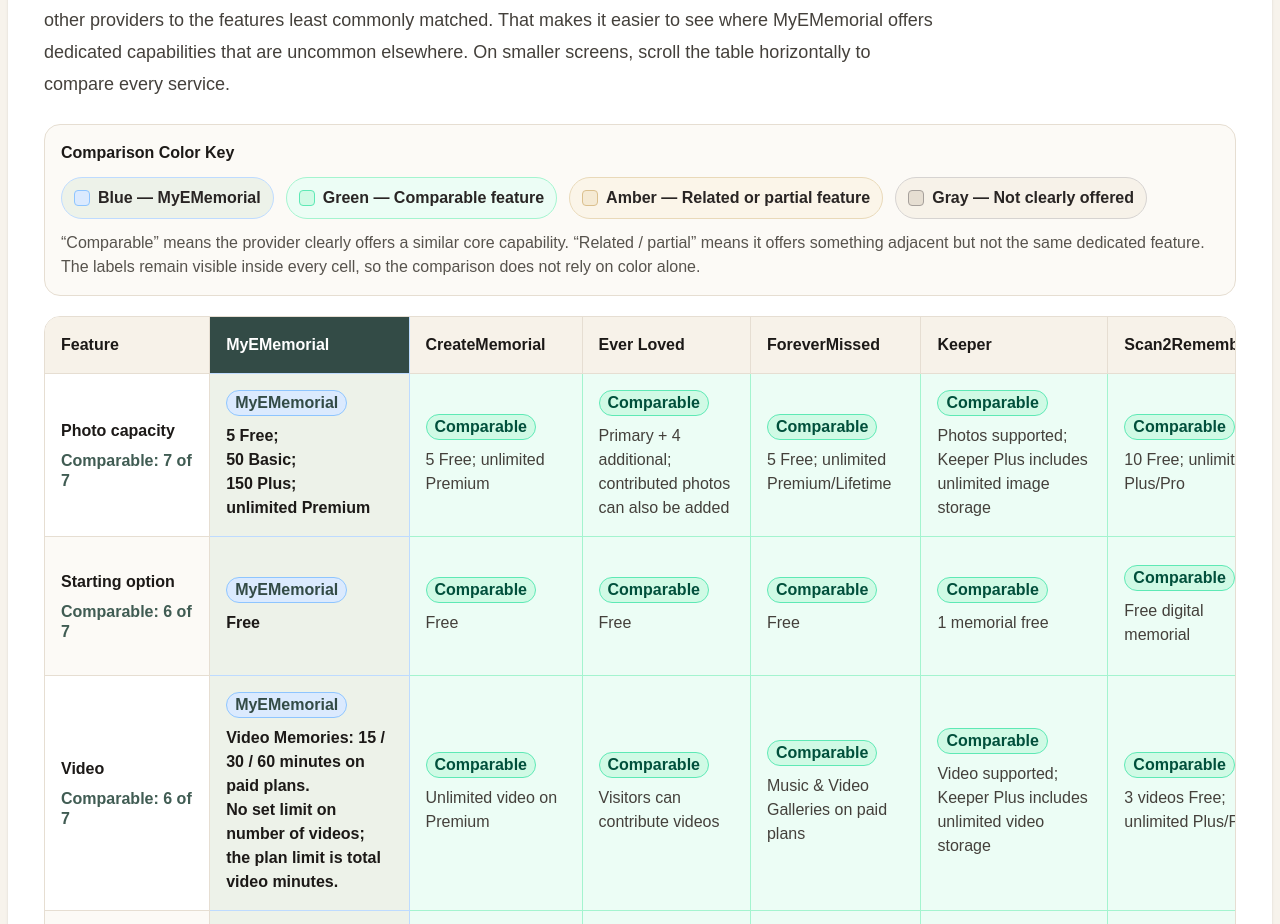
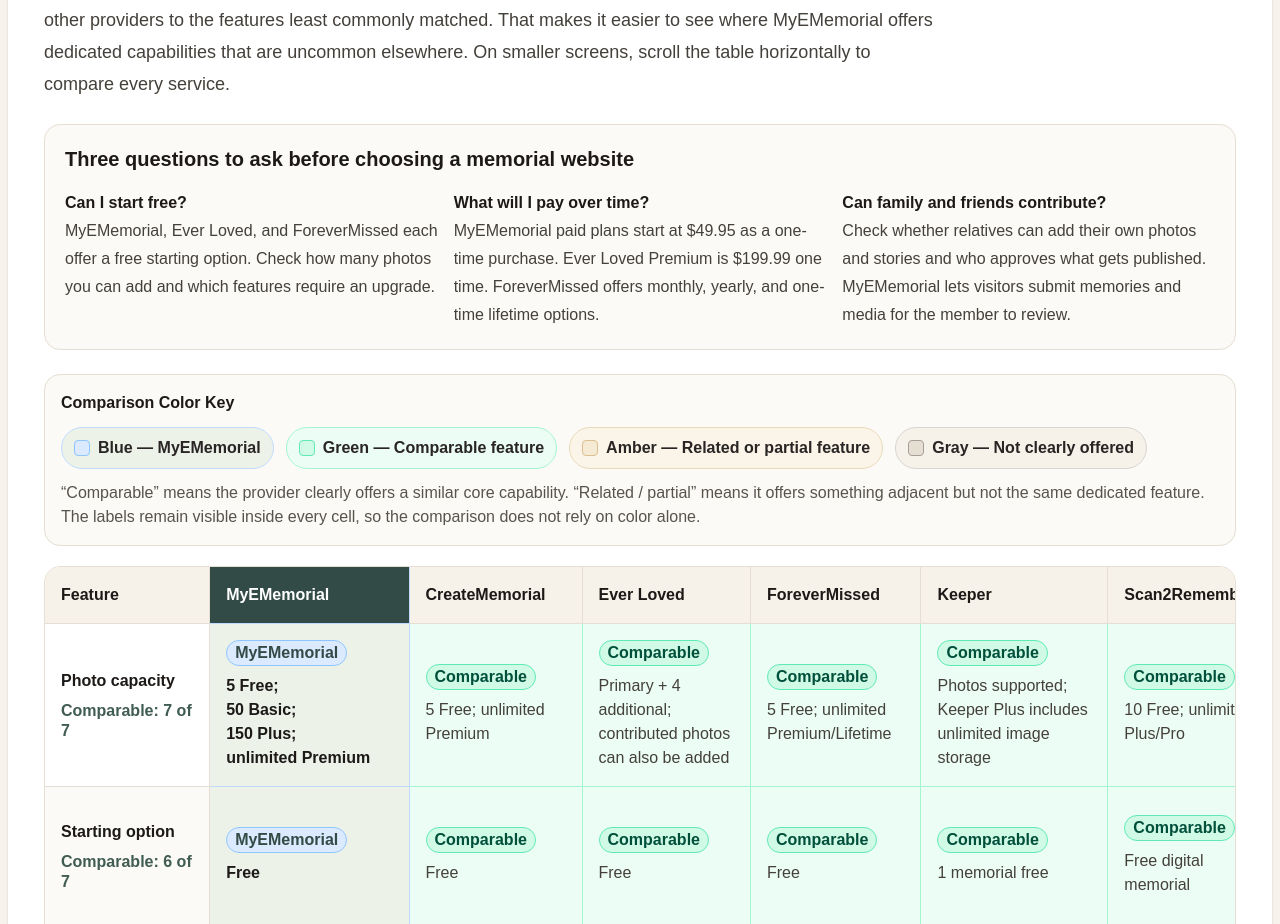
Before and after one commit to stu2085/my-e-memorial, a Next.js app: page /best-memorial-websites in a window 1280 px wide. Shown: the part 1949-2873 px from the top of the page. Built offline with nearby package versions, Linux system fonts and the light colour scheme; no server answers.

Commit message:
Summarize choices above the memorial feature table

```diff
--- a/app/best-memorial-websites/page.tsx
+++ b/app/best-memorial-websites/page.tsx
@@ -935,6 +935,38 @@ export default function BestMemorialWebsitesPage() {
                 uncommon elsewhere. On smaller screens, scroll the table
                 horizontally to compare every service.
               </p>
+            </div>
+
+            <div className="mt-6 rounded-2xl border border-stone-200 bg-stone-50 p-5">
+              <h3 className="text-xl font-bold text-stone-900">
+                Three questions to ask before choosing a memorial website
+              </h3>
+              <dl className="mt-4 grid gap-4 text-base leading-7 text-stone-700 md:grid-cols-3">
+                <div>
+                  <dt className="font-bold text-stone-900">Can I start free?</dt>
+                  <dd>
+                    MyEMemorial, Ever Loved, and ForeverMissed each offer a free
+                    starting option. Check how many photos you can add and which
+                    features require an upgrade.
+                  </dd>
+                </div>
+                <div>
+                  <dt className="font-bold text-stone-900">What will I pay over time?</dt>
+                  <dd>
+                    MyEMemorial paid plans start at $49.95 as a one-time purchase.
+                    Ever Loved Premium is $199.99 one time. ForeverMissed offers
+                    monthly, yearly, and one-time lifetime options.
+                  </dd>
+                </div>
+                <div>
+                  <dt className="font-bold text-stone-900">Can family and friends contribute?</dt>
+                  <dd>
+                    Check whether relatives can add their own photos and stories
+                    and who approves what gets published. MyEMemorial lets
+                    visitors submit memories and media for the member to review.
+                  </dd>
+                </div>
+              </dl>
             </div>
 
             <div className="mt-6 rounded-2xl border border-stone-200 bg-stone-50 p-4">
```
